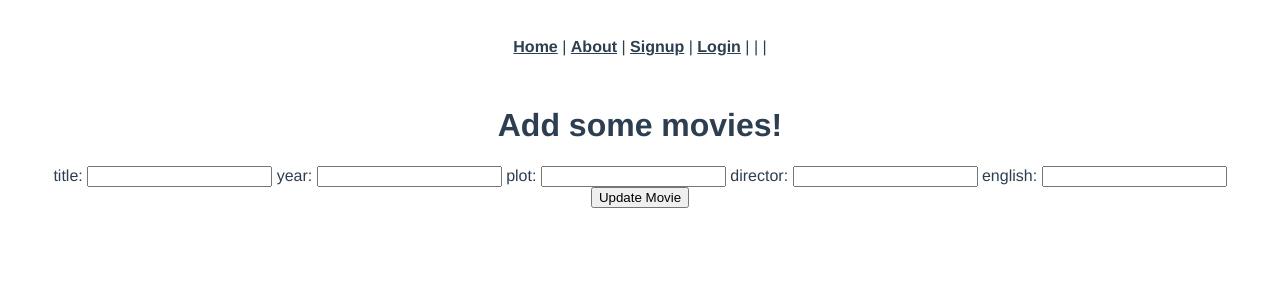
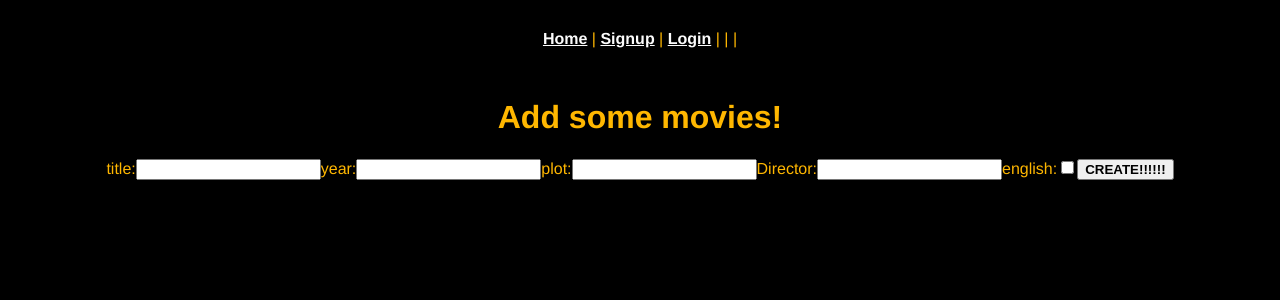
Before and after one commit to benastengo/movie_vue_app, a Vue app: page /movies/new in a window 1280 px wide. Shown: the top 300 px of the page. Built offline with nearby package versions, Linux system fonts and the light colour scheme.

Commit message:
Added some styling

```diff
--- a/src/App.vue
+++ b/src/App.vue
@@ -19,8 +19,6 @@ export default {
   <div id="nav">
     <router-link to="/">Home</router-link>
     |
-    <router-link to="/about">About</router-link>
-    |
     <router-link v-if="!isLoggedIn" to="/signup">Signup</router-link>
     |
     <router-link v-if="!isLoggedIn" to="/login">Login</router-link>
@@ -40,7 +38,7 @@ export default {
   -webkit-font-smoothing: antialiased;
   -moz-osx-font-smoothing: grayscale;
   text-align: center;
-  color: #2c3e50;
+  color: #ffb700;
 }
 
 #nav {
@@ -49,10 +47,25 @@ export default {
 
 #nav a {
   font-weight: bold;
-  color: #2c3e50;
+  color: #fcfcfc;
 }
 
 #nav a.router-link-exact-active {
-  color: #42b983;
+  color: #ffffff;
+}
+
+#wrapper {
+  width: auto;
+  height: auto;
+  background-color: rgb(250, 0, 0);
+  margin: 0 auto;
+  margin-top: auto;
+  border-radius: auto;
+}
+html,
+body {
+  margin: auto;
+  padding: auto;
+  background-color: rgb(0, 0, 0);
 }
 </style>
--- a/src/views/MoviesNew.vue
+++ b/src/views/MoviesNew.vue
@@ -32,25 +32,27 @@ export default {
     <ul>
       <li v-for="error in errors" v-bind:key="error">{{ error }}</li>
     </ul>
-    title:
+    <form action="">
+      <label for="Title">title:</label>
       <input type="text" v-model="newMovieParams.title" />
-    year:
+      <label for="Year">year:</label>
       <input type="text" v-model="newMovieParams.year" />
-    plot:
+      <label for="Plot">plot:</label>
       <input type="text" v-model="newMovieParams.plot" />
       <small class="danger" v-if="newMovieParams.plot.length < 30 && newMovieParams.plot.length > 0">
         Plot must be greater than 30 characters
       </small>
-    director:
+      <label for="Director">Director:</label>
       <input type="text" v-model="newMovieParams.director" />
-    english:
-    <input type="text" v-model="newMovieParams.english" />
-    <button v-on:click="newMovie()">Update Movie</button>
+      <label for="English">english:</label>
+      <input type="checkbox" v-model="newMovieParams.english" />
+      <button v-on:click="newMovie()"><strong>CREATE!!!!!!</strong></button>
+    </form>
   </div>
 </template>
 
 <style>
 .danger {
-  color: rgb(252, 0, 0);
+  color: rgb(255, 5, 5);
 }
 </style>
```
Lines whose indentation alone changed are shown as unchanged.
